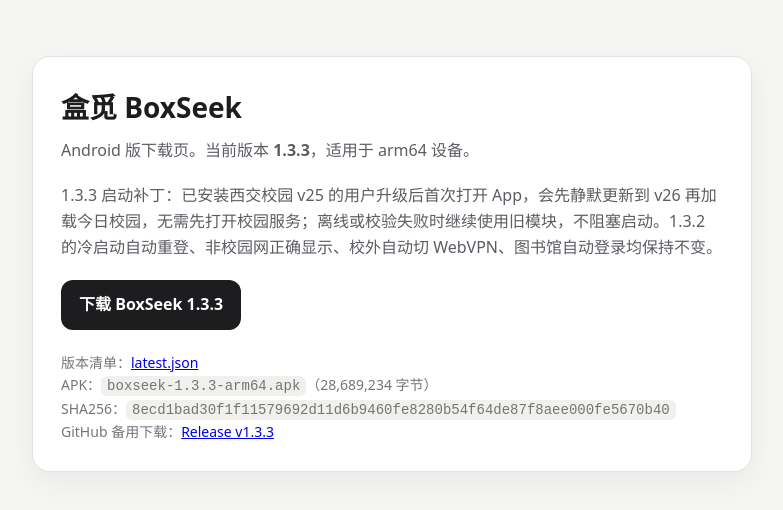
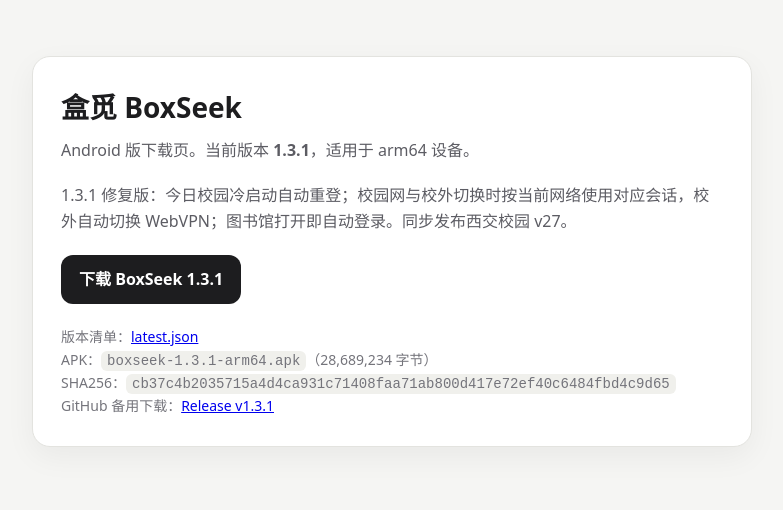
Before and after one commit to qiaoqihan/boxseek, a plain HTML site: page index.html in a window 1280 px wide. Shown: the whole page, without its empty margins (248-1031 px from the left). Drawn offline with Linux system fonts and the light colour scheme.

Commit message:
release: prepare BoxSeek 1.3.1 and campus v27

```diff
--- a/index.html
+++ b/index.html
@@ -27,14 +27,14 @@
   <main>
     <div class="card">
       <h1>盒觅 BoxSeek</h1>
-      <p>Android 版下载页。当前版本 <strong>1.3.3</strong>，适用于 arm64 设备。</p>
-      <p>1.3.3 启动补丁：已安装西交校园 v25 的用户升级后首次打开 App，会先静默更新到 v26 再加载今日校园，无需先打开校园服务；离线或校验失败时继续使用旧模块，不阻塞启动。1.3.2 的冷启动自动重登、非校园网正确显示、校外自动切 WebVPN、图书馆自动登录均保持不变。</p>
-      <p><a class="button" href="/downloads/boxseek-1.3.3-arm64.apk">下载 BoxSeek 1.3.3</a></p>
+      <p>Android 版下载页。当前版本 <strong>1.3.1</strong>，适用于 arm64 设备。</p>
+      <p>1.3.1 修复版：今日校园冷启动自动重登；校园网与校外切换时按当前网络使用对应会话，校外自动切换 WebVPN；图书馆打开即自动登录。同步发布西交校园 v27。</p>
+      <p><a class="button" href="/downloads/boxseek-1.3.1-arm64.apk">下载 BoxSeek 1.3.1</a></p>
       <div class="meta">
         版本清单：<a href="/downloads/latest.json">latest.json</a><br>
-        APK：<code>boxseek-1.3.3-arm64.apk</code>（28,689,234 字节）<br>
-        SHA256：<code>8ecd1bad30f1f11579692d11d6b9460fe8280b54f64de87f8aee000fe5670b40</code><br>
-        GitHub 备用下载：<a href="https://github.com/qiaoqihan/boxseek/releases/tag/v1.3.3">Release v1.3.3</a>
+        APK：<code>boxseek-1.3.1-arm64.apk</code>（28,689,234 字节）<br>
+        SHA256：<code>cb37c4b2035715a4d4ca931c71408faa71ab800d417e72ef40c6484fbd4c9d65</code><br>
+        GitHub 备用下载：<a href="https://github.com/qiaoqihan/boxseek/releases/tag/v1.3.1">Release v1.3.1</a>
       </div>
     </div>
   </main>
```
Also changed, not shown: latest.json (+7 -7 lines), campus/xjtu/manifest.json, 2 other files.
